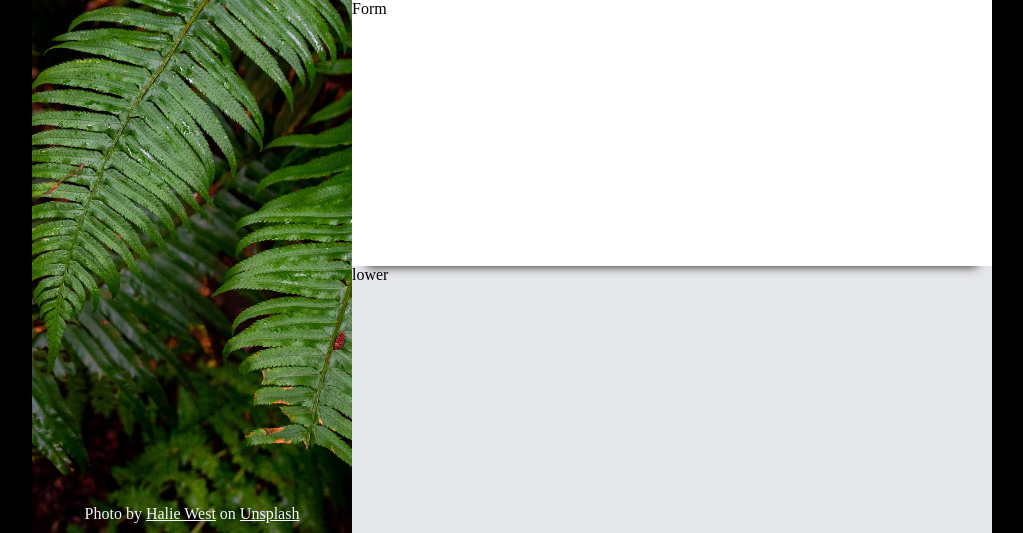
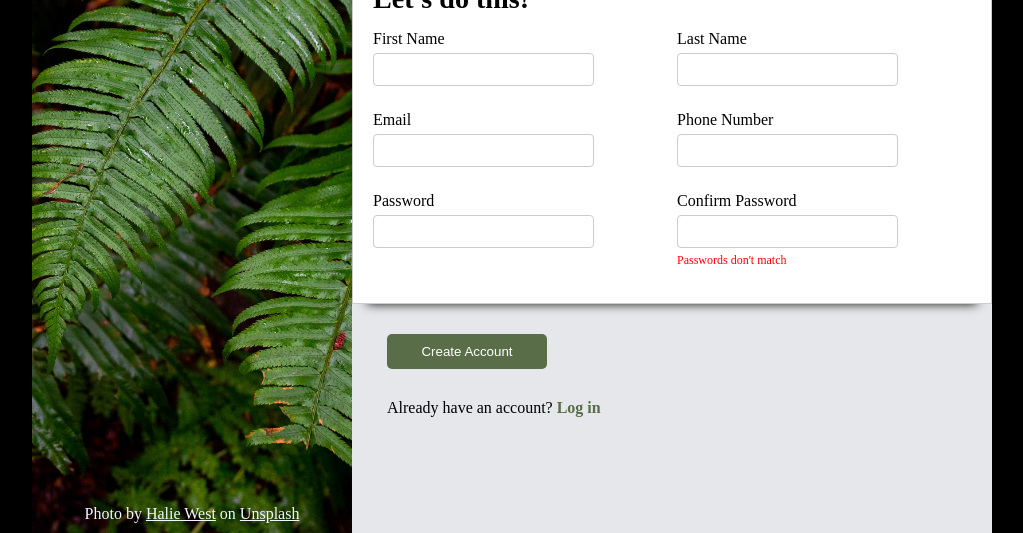
Before and after one commit to Kamari93/odin-sign-up-form, a plain HTML site: page index.html in a window 1280 px wide. Shown: the part 267-800 px from the top of the page, without its empty margins (128-1151 px from the left). Drawn offline with Linux system fonts and the light colour scheme; a web font is replaced by a local one.

Commit message:
Add form content and style

```diff
--- a/index.html
+++ b/index.html
@@ -29,8 +29,48 @@
       </div>
       <div class="right-column">
         <div class="upper">Upper</div>
-        <form class="sign-up" action="">Form</form>
-        <div class="lower">lower</div>
+        <!-- <h3>Let's do this!</h3> -->
+        <div class="form-container">
+          <div class="form-title"><h3>Let's do this!</h3></div>
+          <div class="form-field">
+            <label for="firstName">First Name</label>
+            <input type="text" id="firstName" name="first-name" required />
+          </div>
+          <div class="form-field">
+            <label for="lastName">Last Name</label>
+            <input type="text" id="lastName" name="last-name" required />
+          </div>
+          <div class="form-field">
+            <label for="email">Email</label>
+            <input type="email" id="email" name="email" required />
+          </div>
+          <div class="form-field">
+            <label for="phone">Phone Number</label>
+            <input type="tel" id="phone" name="phone" required />
+          </div>
+          <div class="form-field">
+            <label for="password">Password</label>
+            <input type="password" id="password" name="password" required />
+          </div>
+          <div class="form-field">
+            <label for="confirmPassword">Confirm Password</label>
+            <input
+              type="password"
+              id="confirmPassword"
+              name="confirm"
+              required
+            />
+            <p class="password-match" id="passwordMatchText">
+              Passwords don't match
+            </p>
+          </div>
+        </div>
+        <div class="lower">
+          <button class="submit-btn" type="submit">Create Account</button>
+          <div class="existing-usr">
+            <p>Already have an account? <a href="#">Log in</a></p>
+          </div>
+        </div>
       </div>
     </div>
   </body>
--- a/style.css
+++ b/style.css
@@ -76,13 +76,94 @@ body {
   flex: 1;
 }
 
-.sign-up {
+.form-container {
   background: white;
   flex: 1;
   box-shadow: 0px 15px 10px -15px #111;
+  display: grid;
+  grid-template-columns: repeat(2, 1fr);
+  gap: 10px;
+  /* max-width: 400px; */
+  /* margin: 0 auto; */
+  padding: 20px;
+  border: 1px solid #ccc;
+  /* box-shadow: 0 0 5px rgba(0, 0, 0, 0.1); */
+}
+
+.form-title {
+  grid-column: span 2;
+  font-size: 24px;
+  margin-bottom: 5px;
+  /* text-align: center; */
+}
+
+.form-field {
+  display: flex;
+  flex-direction: column;
+  margin-bottom: 15px;
+}
+
+.form-field label {
+  margin-bottom: 5px;
+}
+
+.form-field input {
+  padding: 8px;
+  width: 75%;
+  border: 1px solid #ccc;
+  border-radius: 4px;
+  transition: border-color 0.3s, box-shadow 0.3s;
+}
+
+.form-field input:focus {
+  /* border-color: blue; */
+  border-color: rgb(96, 150, 197);
+  box-shadow: 0 0 15px rgb(96, 150, 197);
+}
+
+.password-match {
+  color: red;
+  font-size: 12px;
+  margin-top: 5px;
+}
+
+.password-match.match {
+  color: green;
+}
+
+.password-match {
+  color: red;
+  font-size: 12px;
+  margin-top: 5px;
+}
+
+.password-mismatch {
+  border-color: red !important;
 }
 
 .lower {
   /* background: orange; */
   flex: 1;
 }
+
+.lower > * {
+  margin-left: 35px;
+}
+
+.submit-btn {
+  margin-top: 30px;
+  margin-bottom: 30px;
+  width: 25%;
+  border-radius: 5px;
+  background: #596d48;
+  color: white;
+  padding: 10px;
+  border: none;
+  cursor: pointer;
+}
+
+.existing-usr a {
+  color: #596d48;
+  font-weight: 800;
+  text-decoration: none;
+}
```
